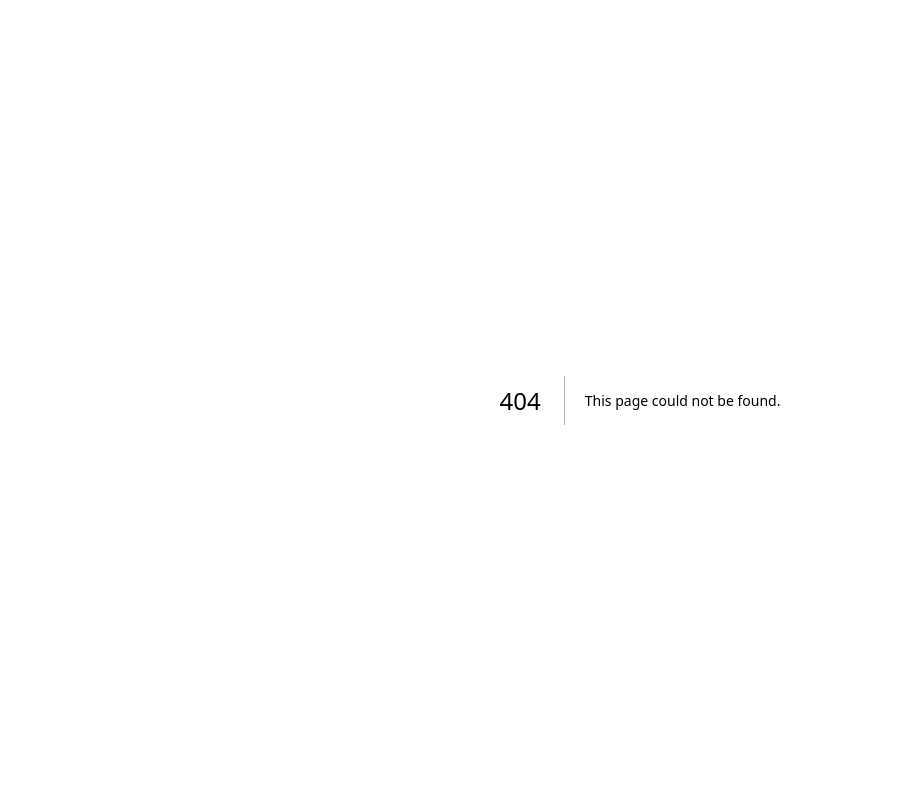
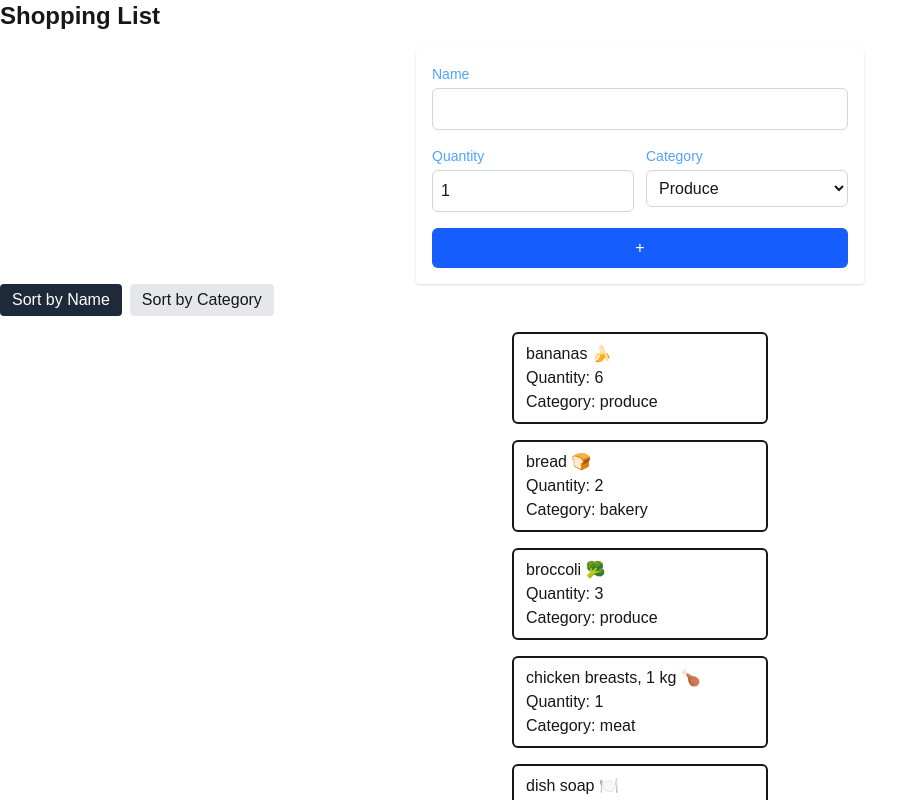
Before and after one commit to aaron-reid19/cprg306-assignments, a Next.js app: page /week-7 in a window 1280 px wide. Before the commit this address had no page. Shown: the top 800 px of the page, without its empty margins (0-911 px from the left). Built offline with nearby package versions, Linux system fonts and the light colour scheme.

Commit message:
modify page.js

```diff
--- /dev/null
+++ b/app/week-7/item-list.js
@@ -0,0 +1,48 @@
+"use client";
+
+import { useState } from "react";
+import Item from "./item";
+
+export default function ItemList({ items }) {
+  const [sortBy, setSortBy ] = useState("name");
+
+  const sortedItems = [...items].sort((a, b) => {
+    if (sortBy === "name") {
+      return a.name.localeCompare(b.name);
+    }
+    return a.category.localeCompare(b.category);
+  })
+  return (
+    <div>
+      <div className="flex gap-2 mb-4">
+        <button
+          onClick={() => setSortBy("name")}
+          className={`px-3 py-1 rounded ${
+            sortBy === "name" ? "bg-gray-800 text-white" : "bg-gray-200"
+          }`}
+        >
+          Sort by Name
+        </button>
+
+        <button
+          onClick={() => setSortBy("category")}
+          className={`px-3 py-1 rounded ${
+            sortBy === "category" ? "bg-gray-800 text-blue" : "bg-gray-200"
+          }`}
+        >
+          Sort by Category
+        </button>
+      </div>
+    <ul>
+      {sortedItems.map((item) => (
+        <Item
+          key={item.id}
+          name={item.name}
+          quantity={item.quantity}
+          category={item.category}
+        />
+      ))}
+    </ul>
+  </div>
+  );
+}
--- /dev/null
+++ b/app/week-7/item.js
@@ -0,0 +1,10 @@
+export default function Item({name, quantity, category}){
+    return(
+        <ul className="border-2 rounded-md px-3 py-2 m-4 w-64 mx-auto">
+            <li>{name}</li>
+            <li>Quantity: { quantity }</li>
+            <li>Category: { category }</li>
+        </ul>
+    )
+
+}
--- /dev/null
+++ b/app/week-7/items.json
@@ -0,0 +1,74 @@
+[
+  {
+    "id": "1h2GJKH12gkHG31h1H",
+    "name": "milk, 4 L 🥛",
+    "quantity": 1,
+    "category": "dairy"
+  },
+  {
+    "id": "2KJH3k2j3H1k2J3K1H",
+    "name": "bread 🍞",
+    "quantity": 2,
+    "category": "bakery"
+  },
+  {
+    "id": "3h2KJH3k2j3H1k2J3",
+    "name": "eggs, dozen 🥚",
+    "quantity": 2,
+    "category": "dairy"
+  },
+  {
+    "id": "4k2J3K1H2GJKH12gk",
+    "name": "bananas 🍌",
+    "quantity": 6,
+    "category": "produce"
+  },
+  {
+    "id": "5H1h1H2KJH3k2j3H",
+    "name": "broccoli 🥦",
+    "quantity": 3,
+    "category": "produce"
+  },
+  {
+    "id": "6H1k2J3K1H2GJKH1",
+    "name": "chicken breasts, 1 kg 🍗",
+    "quantity": 1,
+    "category": "meat"
+  },
+  {
+    "id": "7gkHG31h1H2KJH3k",
+    "name": "pasta sauce 🍝",
+    "quantity": 3,
+    "category": "canned goods"
+  },
+  {
+    "id": "8j3H1k2J3K1H2GJK",
+    "name": "spaghetti, 454 g 🍝",
+    "quantity": 2,
+    "category": "dry goods"
+  },
+  {
+    "id": "9H12gkHG31h1H2KJ",
+    "name": "toilet paper, 12 pack 🧻",
+    "quantity": 1,
+    "category": "household"
+  },
+  {
+    "id": "10H3k2j3H1k2J3K1",
+    "name": "paper towels, 6 pack",
+    "quantity": 1,
+    "category": "household"
+  },
+  {
+    "id": "11k2J3K1H2GJKH12",
+    "name": "dish soap 🍽️",
+    "quantity": 1,
+    "category": "household"
+  },
+  {
+    "id": "12GJKH12gkHG31h1",
+    "name": "hand soap 🧼",
+    "quantity": 4,
+    "category": "household"
+  }
+]
--- /dev/null
+++ b/app/week-7/newItem.js
@@ -0,0 +1,93 @@
+"use client";
+import { useState } from "react";
+
+export default function NewItem({ onAddItem }) {
+    const [name, setName] = useState("");
+    const [quantity, setQuantity] = useState(1);
+    const [category, setCategory] = useState("produce");
+
+    const handleSubmit = (e) => {
+        e.preventDefault();
+        const item = {
+            name,
+            quantity,
+            category,
+        };
+        if (onAddItem) {
+            onAddItem(item);
+        }
+        console.log(item);
+        alert(`Added: ${name}, quantity: ${quantity}, category: ${category}`);
+
+        setName("");
+        setQuantity(1);
+        setCategory("produce");
+
+    }
+    return (
+        <form
+            onSubmit={handleSubmit}
+            className="max-w-md mx-auto bg-white p-4 rounded shadow space-y-4">
+
+             <div>
+        <label htmlFor="name" className="block text-sm font-medium mb-1 text-blue-400">
+          Name
+        </label>
+        <input
+          id="name"
+          type="text"
+          value={name}
+          onChange={(event) => setName(event.target.value)}
+          required
+          className="w-full p-2 rounded-md border border-gray-300"
+        />
+      </div>
+       <div className="flex gap-3">
+        <div className="flex-1">
+          <label htmlFor="quantity" className="block text-sm font-medium mb-1 text-blue-400">
+            Quantity
+          </label>
+          <input
+            id="quantity"
+            type="number"
+            min="1"
+            max="99"
+            value={quantity}
+            onChange={(event) => setQuantity(Number(event.target.value))}
+            className="w-full p-2 rounded-md border border-gray-300"
+          />
+        </div>
+        <div className="flex-1">
+          <label htmlFor="category" className="block text-sm font-medium mb-1 text-blue-400">
+            Category
+          </label>
+          <select
+            id="category"
+            value={category}
+            onChange={(event) => setCategory(event.target.value)}
+            className="w-full p-2 rounded-md border border-gray-300"
+          >
+            <option value="produce">Produce</option>
+            <option value="dairy">Dairy</option>
+            <option value="bakery">Bakery</option>
+            <option value="meat">Meat</option>
+            <option value="frozen-foods">Frozen Foods</option>
+            <option value="canned-goods">Canned Goods</option>
+            <option value="dry-goods">Dry Goods</option>
+            <option value="beverages">Beverages</option>
+            <option value="snacks">Snacks</option>
+            <option value="household">Household</option>
+            <option value="other">Other</option>
+          </select>
+        </div>
+      </div>
+
+      <button
+        type="submit"
+        className="w-full bg-blue-600 text-white py-2 rounded-md hover:bg-blue-700"
+      >
+        +
+      </button>
+    </form>
+    );
+}
--- /dev/null
+++ b/app/week-7/page.js
@@ -0,0 +1,22 @@
+ "use client";
+
+import { useState } from "react";
+import NewItem from "./newItem"
+import ItemList from "./item-list"
+import ItemsData from "./items.json";
+
+export default function Page() {
+  const [items, setItems] = useState(ItemsData);
+
+  const handleAddItem = (newItem) => {
+    setItems((currentItems) => [...currentItems, { ...newItem, id: crypto.randomUUID() }]);
+  };
+
+  return (
+    <main>
+      <h1 className="text-2xl font-bold mb-4">Shopping List</h1>
+      <NewItem onAddItem={handleAddItem} />
+      <ItemList items={items} />
+    </main>
+  );
+}
```
